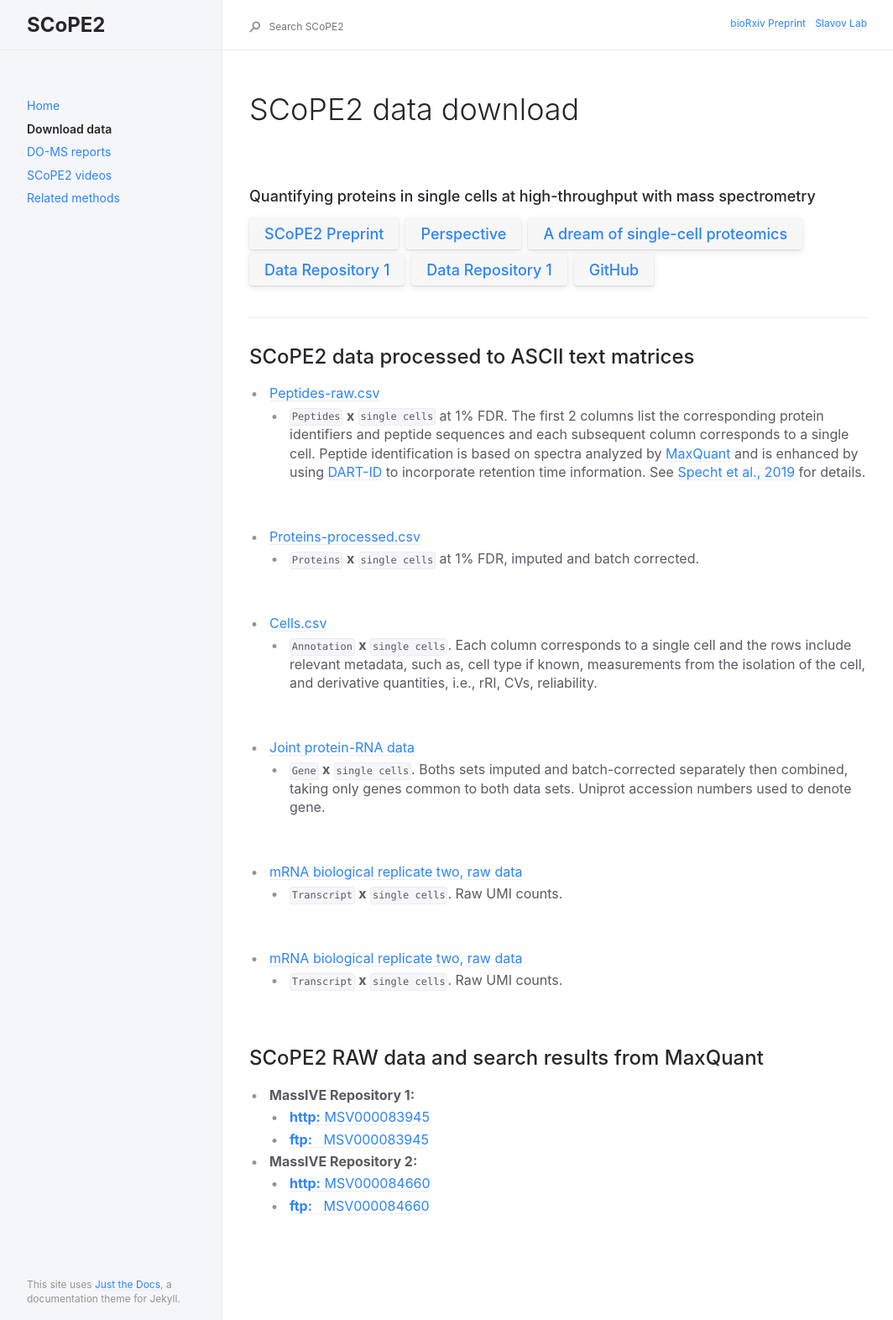
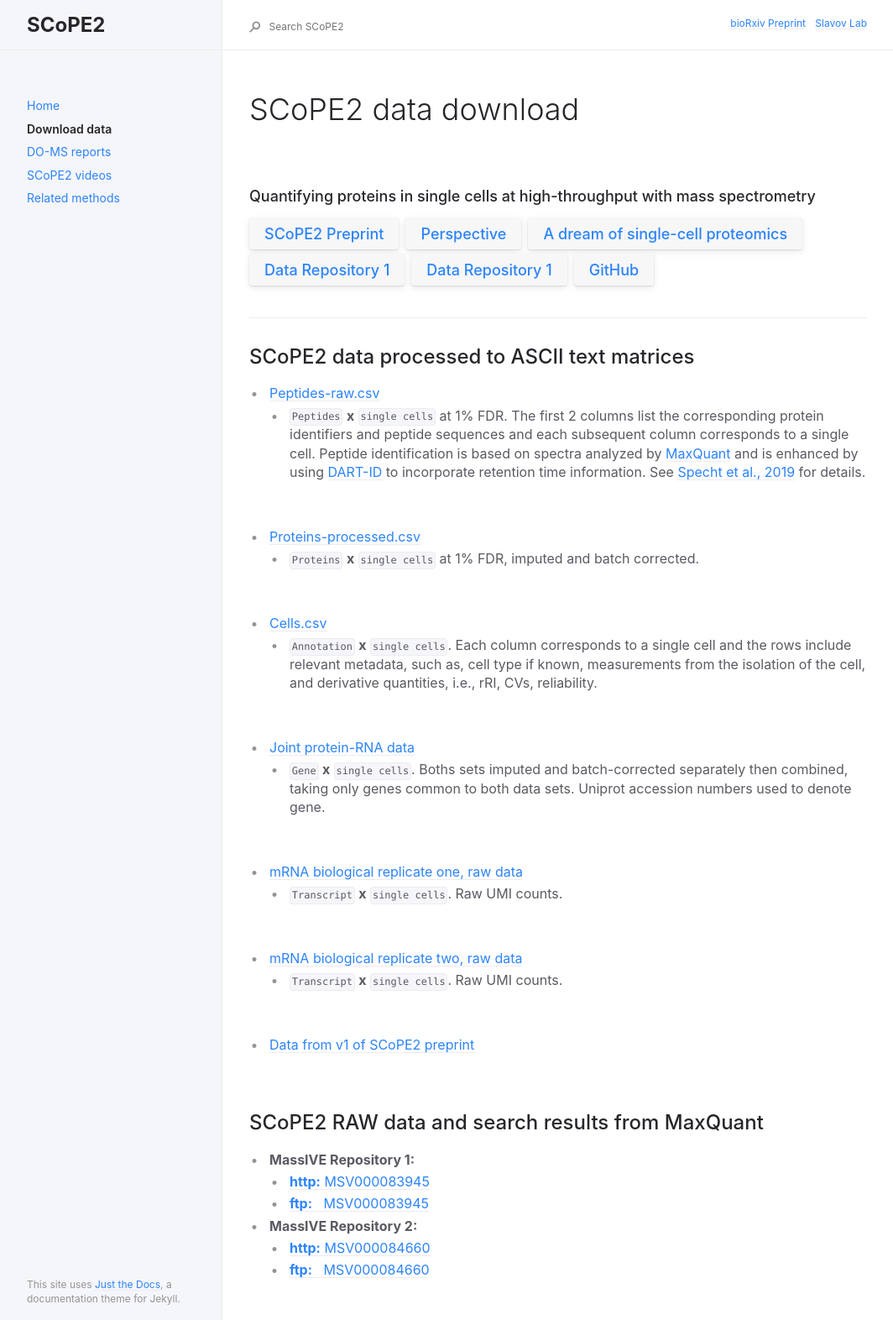
Before and after one commit to SlavovLab/SCoPE2, a Jekyll site: the page built from docs/docs/data.md, in a window 1280 px wide. Shown: the whole page at 84% size, without its empty margins (91-1155 px from the left). Built offline with Jekyll 4.4.1, drawn with Linux system fonts in a browser that asks for light colours.

Commit message:
Update data.md

```diff
--- a/docs/docs/data.md
+++ b/docs/docs/data.md
@@ -22,36 +22,39 @@ description: "download single-cell proteomics data from SCoPE2, a second generat
 ## SCoPE2 data processed to ASCII text matrices
 
 
-* [Peptides-raw.csv](https://drive.google.com/drive/folders/1bx4sBkKHe1R4VLH_8U8x4A5LFOjNluSO?usp=sharing)
+* [Peptides-raw.csv](https://drive.google.com/open?id=1c9fwYI4qf9LzaQHf0wXoYAr2fuqNhNll)
   - `Peptides` **x** `single cells` at 1% FDR.  The first 2 columns list the corresponding protein identifiers and peptide sequences and each subsequent column corresponds to a single cell. Peptide identification is based on spectra analyzed by [MaxQuant](https://www.maxquant.org/)  and is enhanced by using [DART-ID](https://dart-id.slavovlab.net/) to incorporate retention time information. See [Specht et al., 2019](https://www.biorxiv.org/content/10.1101/665307v1) for details.
 
 &nbsp;
 
-* [Proteins-processed.csv](https://drive.google.com/drive/folders/1bx4sBkKHe1R4VLH_8U8x4A5LFOjNluSO?usp=sharing)
+* [Proteins-processed.csv](https://drive.google.com/open?id=1c5Z3b_2gOwDyHCLm9ycY3hXckY1GDd5L)
    - `Proteins` **x** `single cells` at 1% FDR, imputed and batch corrected.
 
 &nbsp;
 
-* [Cells.csv](https://drive.google.com/drive/folders/1bx4sBkKHe1R4VLH_8U8x4A5LFOjNluSO?usp=sharing)
+* [Cells.csv](https://drive.google.com/open?id=1c0nUlgQN1CjeWMZGjC_bTmcAe-e9rfaT)
    - `Annotation` **x**  `single cells`. Each column corresponds to a single cell and the rows include relevant metadata, such as, cell type if known, measurements from the isolation of the cell, and derivative quantities, i.e., rRI, CVs, reliability.
 
 &nbsp;
 
-* [Joint protein-RNA data](https://drive.google.com/drive/folders/1bx4sBkKHe1R4VLH_8U8x4A5LFOjNluSO?usp=sharing)
+* [Joint protein-RNA data](https://drive.google.com/open?id=1bzLv2h6A91CtWMc73rKZrZGmyHP5c4B5)
    - `Gene` **x**  `single cells`. Boths sets imputed and batch-corrected separately then combined, taking only genes common to both data sets. Uniprot accession numbers used to denote gene.
 
 &nbsp;
 
-* [mRNA biological replicate two, raw data](https://drive.google.com/drive/folders/1bx4sBkKHe1R4VLH_8U8x4A5LFOjNluSO?usp=sharing)
+* [mRNA biological replicate one, raw data](https://drive.google.com/open?id=1cN6UgSrZfqKdOjwJ0VyEYp6m_Fy9eANR)
    - `Transcript` **x**  `single cells`. Raw UMI counts.
 
 &nbsp;
 
-* [mRNA biological replicate two, raw data](https://drive.google.com/drive/folders/1bx4sBkKHe1R4VLH_8U8x4A5LFOjNluSO?usp=sharing)
+* [mRNA biological replicate two, raw data](https://drive.google.com/open?id=1cuoYiqKgzVnUoFnFmrpXWKVfaFwiboeo)
    - `Transcript` **x**  `single cells`. Raw UMI counts.
 
 &nbsp;
 
+* [Data from v1 of SCoPE2 preprint](https://drive.google.com/open?id=1cMQ-SIGpHwSfx9wJF2fIa-t8yX329LPM)
+
+&nbsp;
 
 ## SCoPE2 RAW data and search results from MaxQuant
 
```
